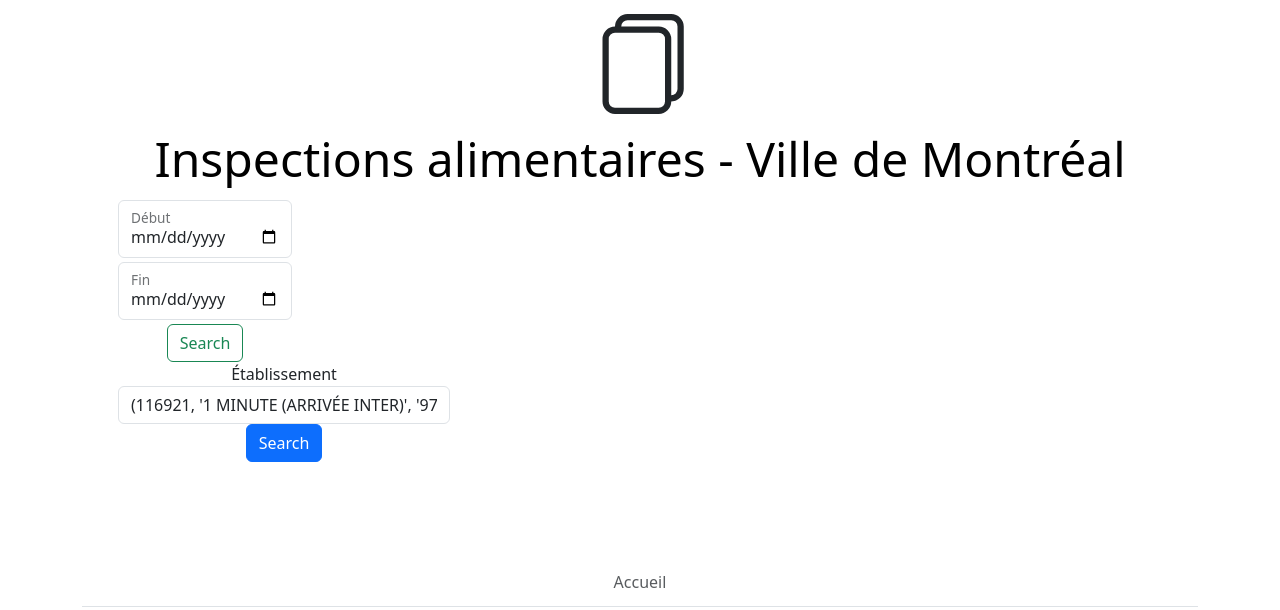
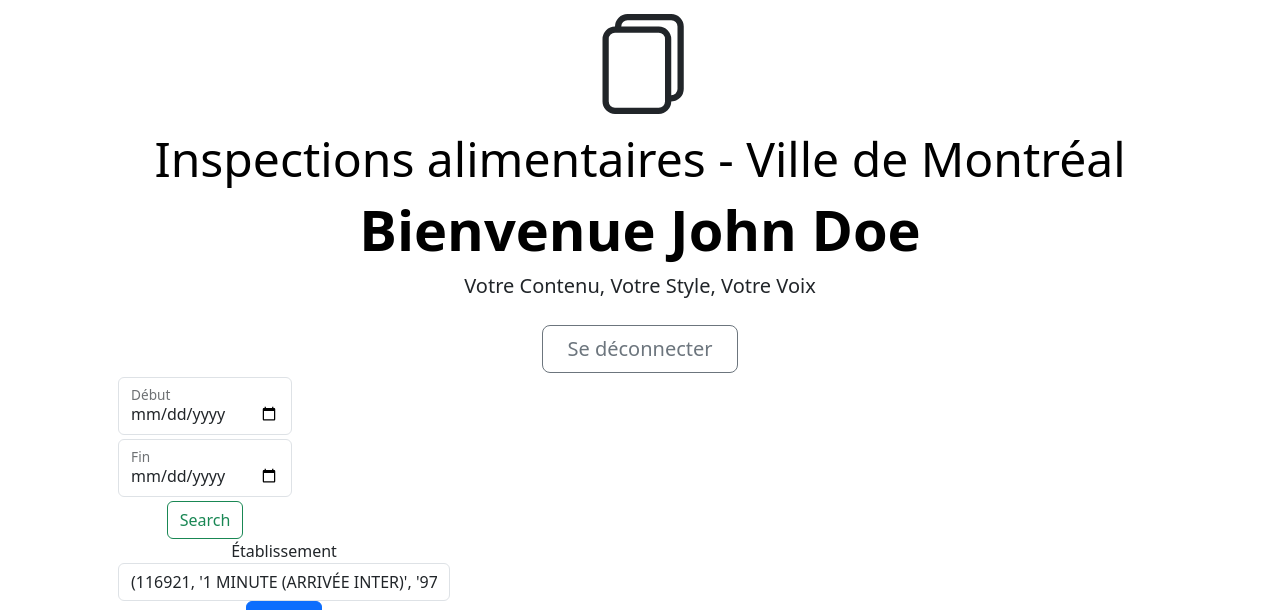
Before and after one commit to mileneDesjardins/Plateforme-dInformation-sur-la-Securite-Alimentaire-Montreal, a Flask app: page / in a window 1280 px wide. Shown: the part 154-764 px from the top of the page. Run offline with Flask 3, Linux system fonts and the light colour scheme; a user stored in the database is signed in; data comes from the database, SQL or seed files in the repository; some libraries are stand-ins or nearby versions.

Commit message:
connection

```diff
--- a/app.py
+++ b/app.py
@@ -1,5 +1,6 @@
 import hashlib
 import json
+import os
 import subprocess
 import uuid
 
@@ -7,6 +8,8 @@ from apscheduler.triggers.cron import CronTrigger
 from flask import Flask, g, request, redirect, Response, session, url_for
 from flask import render_template
 from flask import Flask, jsonify
+from flask.cli import load_dotenv
+
 from database import Database
 from flask_json_schema import JsonValidationError, JsonSchema
 import atexit
@@ -18,8 +21,10 @@ from demande_inspection import DemandeInspection
 from schema import inspection_insert_schema, valider_new_user_schema
 from user import User
 
+load_dotenv()
 app = Flask(__name__, static_url_path="", static_folder="static")
 schema = JsonSchema(app)
+app.config['SECRET_KEY'] = os.getenv('SECRET_KEY')
 
 
 @app.teardown_appcontext
@@ -37,11 +42,19 @@ def validation_error(e):
 
 @app.route('/')
 def index():
+    titre = "Accueil"
     etablissements = Database.get_db().get_distinct_etablissements()
     script = "/js/script_accueil.js"
     print(script)
-    return render_template('index.html', etablissements=etablissements,
-                           script=script)
+
+    if "id" in session:
+        nom_complet = session.get('nom_complet')
+    else:
+        nom_complet = None
+    return render_template('index.html',
+                           titre=titre, script=script,
+                           etablissements=etablissements, nom_complet=nom_complet
+                           )
 
 
 # A2
@@ -160,13 +173,18 @@ def connection():
 
         mdp_hash = obtenir_mdp_hash(mdp, user)
 
-        if mdp_hash == user[3]:
+        if mdp_hash == user[4]:
             # Accès autorisé
             return creer_session(user)
         else:
             return render_template('connection.html',
                                    erreur="Connexion impossible, veuillez "
                                           "vérifier vos informations")
+
+@app.route('/disconnection')
+def disconnection():
+    session.clear()  # Supprime toutes les données de la session
+    return redirect("/")
 
 
 def est_incomplet():
@@ -181,7 +199,7 @@ def nexiste_pas():
 
 
 def obtenir_mdp_hash(mdp, user):
-    salt = user[3]
+    salt = user[5]
     mdp_hash = hashlib.sha512(str(mdp + salt).encode("utf-8")).hexdigest()
     return mdp_hash
 
@@ -190,9 +208,8 @@ def creer_session(user):
     id_session = uuid.uuid4().hex
     session["id"] = id_session
     session["id_user"] = user[0]
-    session["prenom"] = user[1]
-    session["nom"] = user[2]
-    session["id_photo"] = user[7]
+    session["nom_complet"] = user[1]
+    session["choix_etablissements"] = user[3]
     return redirect('/', 302)
 
 
--- a/database.py
+++ b/database.py
@@ -197,7 +197,6 @@ class Database:
         return cursor.fetchone()
 
     # DEMANDE D'INSERTION
-
     def get_demandes_inspection_connection(self):
         if self.demandes_inspection_connection is None:
             self.demandes_inspection_connection = sqlite3.connect(
--- a/templates/index.html
+++ b/templates/index.html
@@ -14,6 +14,28 @@
 
 
                 <div class="container">
+                    {% if nom_complet is not none %}
+                        <h1 class="display-4 fw-bold text-body-emphasis">
+                            Bienvenue {{ nom_complet }}</h1>
+                        <p class="lead mb-4">Votre Contenu, Votre Style, Votre
+                            Voix</p>
+                        <a href="/disconnection">
+                            <button type="disconnection"
+                                    class="btn btn-outline-secondary btn-lg px-4">
+                                Se
+                                déconnecter
+                            </button>
+                        </a>
+                    {% else %}
+                        <h1 class="display-4 fw-bold text-body-emphasis">
+                            Bienvenue</h1>
+                        <p class="lead mb-4">Votre Contenu, Votre Style, Votre
+                            Voix</p>
+                        <div class="container"
+                             style="max-width: 20%; text-align: center;">
+                        </div>
+
+                    {% endif %}
 
                     <div class="row ">
                         <!-- Fast search with date range -->
--- a/templates/layout.html
+++ b/templates/layout.html
@@ -49,6 +49,7 @@
                         </div>
                     </a>
                 </li>
+                {% if 'id' in session %}
                     <li class="nav-item">
                         <a class="nav-link d-flex align-items-center"
                            href="/plainte"
@@ -71,6 +72,7 @@
                             </div>
                         </a>
                     </li>
+                {% endif %}
 
                 <li class="nav-item">
                     <a href="/connection" class="btn btn-primary w-5 ">Se
```
Lines whose indentation alone changed are shown as unchanged.
